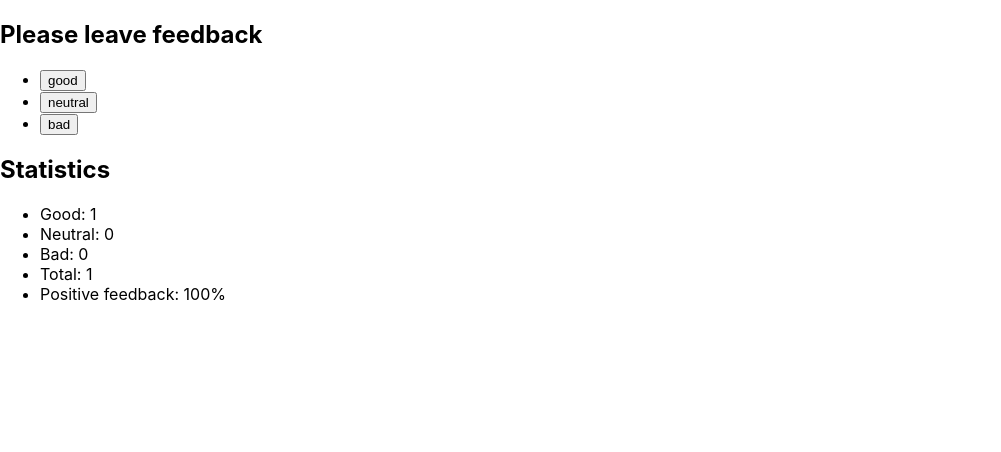
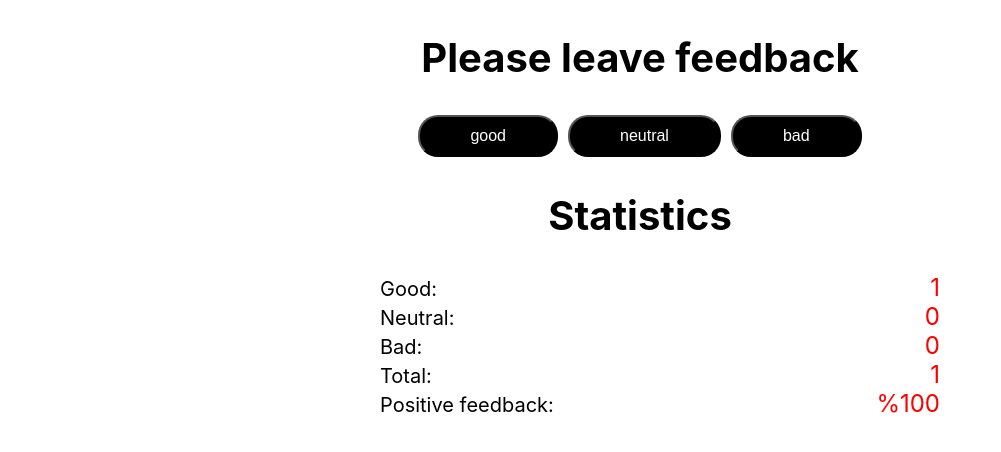
Before and after one commit to MajorPrestige/goit-react-hw-02-feedback, a React (Create React App) app: page / in a window 1280 px wide. Both pictures are taken after a click on the button "good". Shown: the top 452 px of the page, without its empty margins (0-1001 px from the left). Built offline with nearby package versions, Linux system fonts and the light colour scheme.

Commit message:
complete advance version

```diff
--- a/src/components/FeedbackOptions/FeedbackOptions.jsx
+++ b/src/components/FeedbackOptions/FeedbackOptions.jsx
@@ -1,12 +1,18 @@
 import PropTypes from 'prop-types';
+import s from './FeedbackOptions.module.css';
 
 const FeedbackOptions = ({ options, onLeaveFeedback }) => {
   return (
-    <ul>
+    <ul className={s.btnList}>
       {options.map((name, index) => {
         return (
-          <li key={index}>
-            <button name={name} type="button" onClick={onLeaveFeedback}>
+          <li className={s.btnItem} key={index}>
+            <button
+              className={s.btn}
+              name={name}
+              type="button"
+              onClick={onLeaveFeedback}
+            >
               {name}
             </button>
           </li>
--- /dev/null
+++ b/src/components/FeedbackOptions/FeedbackOptions.module.css
@@ -0,0 +1,25 @@
+.btnList {
+  list-style: none;
+  display: flex;
+  justify-content: center;
+  padding-inline-start: 0px;
+}
+
+.btnItem:not(:last-child) {
+  margin-right: 10px;
+}
+
+.btn {
+  cursor: pointer;
+  padding: 10px 50px;
+  background-color: black;
+  border-radius: 20px;
+  color: white;
+  font-size: 16px;
+}
+
+.btn:hover {
+  background-color: white;
+  color: black;
+  outline: 1px solid black;
+}
--- a/src/components/Notification/Notification.jsx
+++ b/src/components/Notification/Notification.jsx
@@ -1,9 +1,10 @@
 import PropTypes from 'prop-types';
+import s from './Notification.module.css';
 
 const Notification = ({ message }) => {
   return (
-    <div>
-      <p>{message}</p>
+    <div className={s.wrapper}>
+      <p className={s.text}>{message}</p>
     </div>
   );
 };
--- /dev/null
+++ b/src/components/Notification/Notification.module.css
@@ -0,0 +1,11 @@
+.wrapper {
+  width: 600px;
+  margin: 0 auto;
+  text-align: center;
+  margin-top: 50px;
+}
+
+.text {
+  font-size: 24px;
+  color: red;
+}
--- a/src/components/Section/Section.jsx
+++ b/src/components/Section/Section.jsx
@@ -1,8 +1,9 @@
 import PropTypes from 'prop-types';
+import s from './Section.module.css';
 
 const Section = ({ title, children }) => (
-  <div>
-    {title && <h2>{title}</h2>}
+  <div className={s.section}>
+    {title && <h2 className={s.title}>{title}</h2>}
     {children}
   </div>
 );
--- /dev/null
+++ b/src/components/Section/Section.module.css
@@ -0,0 +1,9 @@
+.section {
+  max-width: 600px;
+  margin: 0 auto;
+  text-align: center;
+}
+
+.title {
+  font-size: 40px;
+}
--- a/src/components/Statistics/Statistics.jsx
+++ b/src/components/Statistics/Statistics.jsx
@@ -1,5 +1,6 @@
 import React from 'react';
 import PropTypes from 'prop-types';
+import s from './Statistics.module.css';
 
 const Statistics = ({
   good,
@@ -9,21 +10,22 @@ const Statistics = ({
   feedbackPercentage,
 }) => {
   return (
-    <ul>
-      <li>
-        Good: <span>{good}</span>
+    <ul className={s.list}>
+      <li className={s.item}>
+        Good: <span className={s.itemtext}>{good}</span>
       </li>
-      <li>
-        Neutral: <span>{neutral}</span>
+      <li className={s.item}>
+        Neutral: <span className={s.itemtext}>{neutral}</span>
       </li>
-      <li>
-        Bad: <span>{bad}</span>
+      <li className={s.item}>
+        Bad: <span className={s.itemtext}>{bad}</span>
       </li>
-      <li>
-        Total: <span>{totalfeedback}</span>
+      <li className={s.item}>
+        Total: <span className={s.itemtext}>{totalfeedback}</span>
       </li>
-      <li>
-        Positive feedback: <span>{feedbackPercentage}%</span>
+      <li className={s.item}>
+        Positive feedback:{' '}
+        <span className={s.itemtext}>%{feedbackPercentage}</span>
       </li>
     </ul>
   );
--- /dev/null
+++ b/src/components/Statistics/Statistics.module.css
@@ -0,0 +1,15 @@
+.list {
+  list-style: none;
+}
+
+.item {
+  font-size: 20px;
+  display: flex;
+  align-items: baseline;
+  justify-content: space-between;
+}
+
+.itemtext {
+  font-size: 24px;
+  color: red;
+}
```
Also changed, not shown: .eslintrc.json.
